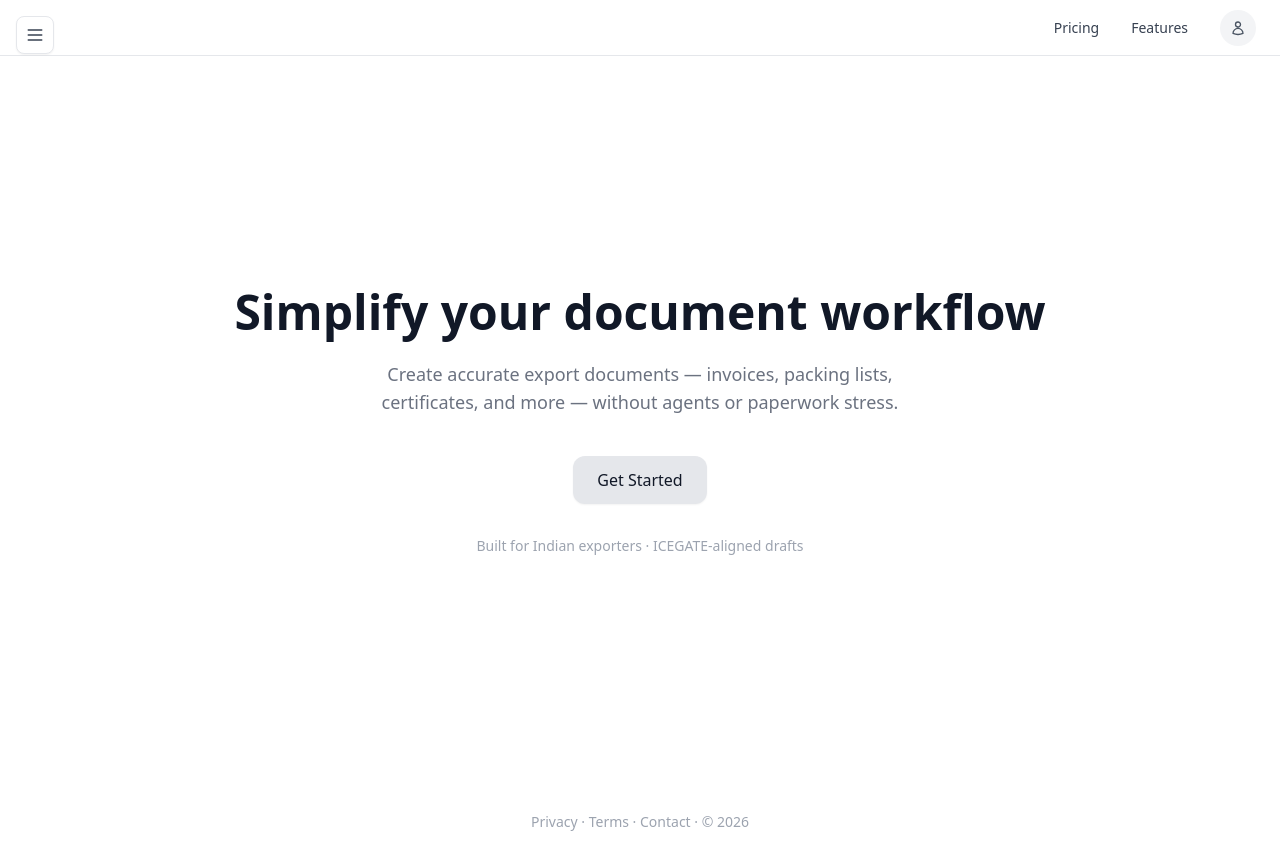
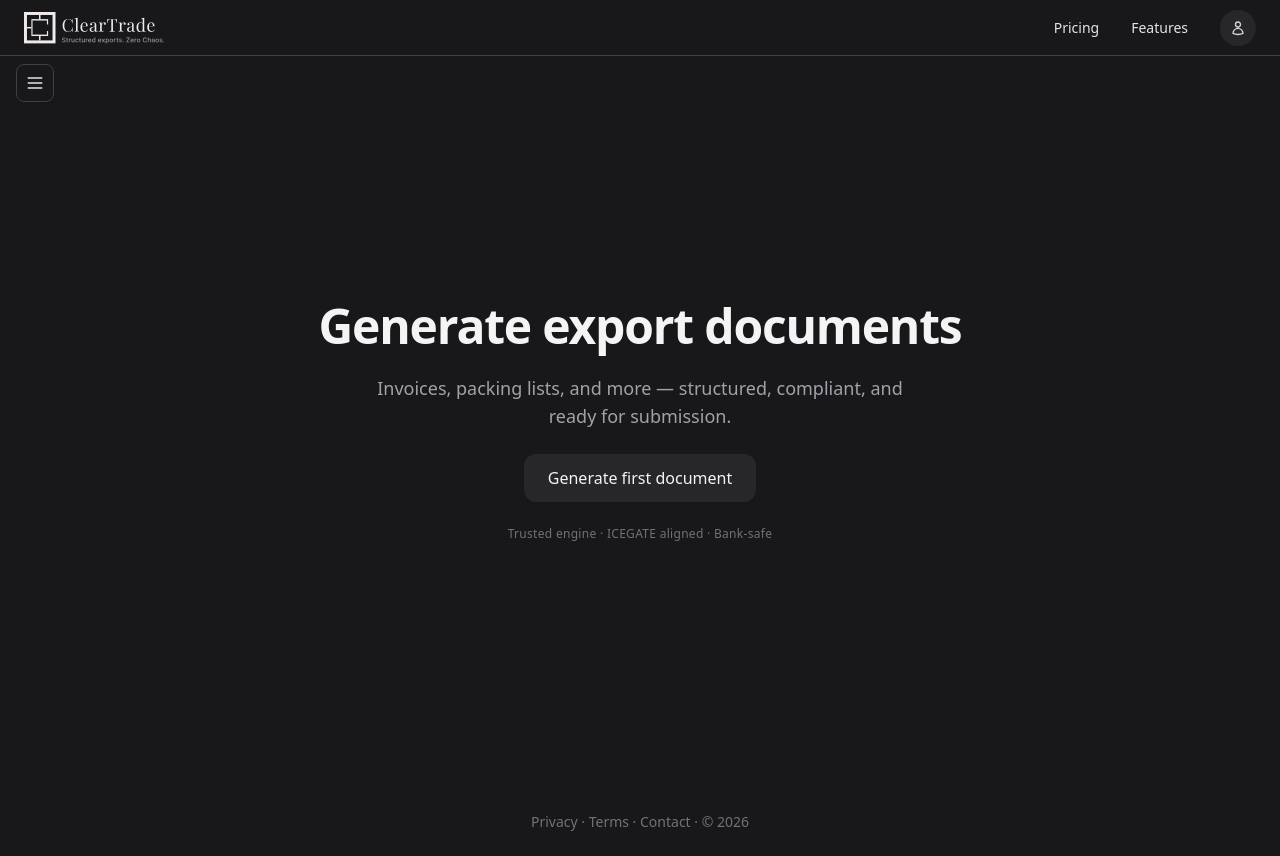
Before and after one commit to Shvngishrma/ClearTrade, a Next.js app: page / in a window 1280 px wide. Built offline with nearby package versions, Linux system fonts and the light colour scheme; no server answers.

Commit message:
chore: finalize UI copy, layout, and theme updates

```diff
--- a/app/(app)/documents/page.tsx
+++ b/app/(app)/documents/page.tsx
@@ -1083,7 +1083,7 @@ function DocumentsPage() {
   }
 
   return (
-    <div className="documents-page px-4 sm:px-6 lg:px-8 pt-8 pb-10 max-w-7xl text-gray-900 dark:text-zinc-100 rounded-2xl relative">
+    <div className="documents-page px-4 sm:px-6 md:pl-16 lg:px-8 lg:pl-24 pt-8 pb-10 max-w-7xl text-gray-900 dark:text-zinc-100 rounded-2xl relative">
       {!usageLoading && (
         <div className="mb-4 rounded-lg border border-gray-200 dark:border-zinc-700 bg-gray-50 dark:bg-zinc-900 px-4 py-3 text-sm text-gray-700 dark:text-zinc-200">
           {isLoggedIn ? (
--- a/app/(app)/settings/page.tsx
+++ b/app/(app)/settings/page.tsx
@@ -1,54 +1,12 @@
 "use client"
 
-import { useEffect, useState } from "react"
 import { useSession, signOut } from "next-auth/react"
 import Link from "next/link"
 import PrimaryButton from "../../../components/PrimaryButton"
 
-type ThemePreference = "light" | "dark" | "system"
-
 export default function SettingsPage() {
   const { data: session } = useSession()
   const isPro = Boolean(session?.user?.isPro)
-  const [theme, setTheme] = useState<ThemePreference>("system")
-  const [mounted, setMounted] = useState(false)
-
-  function resolveIsDark(nextTheme: ThemePreference) {
-    if (nextTheme === "dark") return true
-    if (nextTheme === "light") return false
-    return window.matchMedia("(prefers-color-scheme: dark)").matches
-  }
-
-  function applyTheme(nextTheme: ThemePreference) {
-    const isDark = resolveIsDark(nextTheme)
-    document.documentElement.classList.toggle("dark", isDark)
-  }
-
-  function handleThemeChange(nextTheme: ThemePreference) {
-    setTheme(nextTheme)
-    localStorage.setItem("theme-preference", nextTheme)
-    applyTheme(nextTheme)
-  }
-
-  useEffect(() => {
-    const saved = localStorage.getItem("theme-preference")
-    const initialTheme: ThemePreference =
-      saved === "light" || saved === "dark" || saved === "system" ? saved : "system"
-
-    setTheme(initialTheme)
-    applyTheme(initialTheme)
-    setMounted(true)
-  }, [])
-
-  useEffect(() => {
-    if (theme !== "system") return
-
-    const mediaQuery = window.matchMedia("(prefers-color-scheme: dark)")
-    const listener = () => applyTheme("system")
-
-    mediaQuery.addEventListener("change", listener)
-    return () => mediaQuery.removeEventListener("change", listener)
-  }, [theme])
 
   return (
     <div className="p-6 sm:p-8 max-w-5xl mx-auto rounded-2xl">
@@ -67,9 +25,6 @@ export default function SettingsPage() {
           <div className="space-y-1 text-sm">
             <a href="#account" className="block px-3 py-2 rounded-lg text-gray-700 dark:text-zinc-200 bg-gray-50 dark:bg-zinc-800">
               Account
-            </a>
-            <a href="#appearance" className="block px-3 py-2 rounded-lg text-gray-600 dark:text-zinc-300 hover:bg-gray-50 dark:hover:bg-zinc-800">
-              Appearance
             </a>
             <a href="#about" className="block px-3 py-2 rounded-lg text-gray-600 dark:text-zinc-300 hover:bg-gray-50 dark:hover:bg-zinc-800">
               About
@@ -131,36 +86,6 @@ export default function SettingsPage() {
             </div>
           </section>
 
-          <section id="appearance" className="rounded-2xl border border-gray-200 dark:border-zinc-700 bg-white dark:bg-zinc-900 p-5">
-            <h2 className="text-lg font-medium text-gray-900 dark:text-zinc-100 mb-4">Appearance</h2>
-
-            <div className="border border-gray-200 dark:border-zinc-700 rounded-xl px-4 py-3">
-              <p className="text-sm font-medium text-gray-900 dark:text-zinc-100 mb-2">Theme</p>
-              <p className="text-sm text-gray-500 dark:text-zinc-400 mb-3">Choose how Export SaaS looks for you.</p>
-
-              <div className="flex flex-wrap gap-2">
-                {(["light", "dark", "system"] as ThemePreference[]).map((option) => {
-                  const selected = theme === option
-                  return (
-                    <button
-                      key={option}
-                      type="button"
-                      onClick={() => handleThemeChange(option)}
-                      disabled={!mounted}
-                      className={`px-3 py-2 rounded-lg text-sm border transition ${
-                        selected
-                          ? "bg-gray-900 text-white border-gray-900 dark:bg-zinc-100 dark:text-zinc-900 dark:border-zinc-100"
-                          : "bg-white dark:bg-zinc-900 text-gray-700 dark:text-zinc-200 border-gray-300 dark:border-zinc-600 hover:bg-gray-50 dark:hover:bg-zinc-800"
-                      }`}
-                    >
-                      {option.charAt(0).toUpperCase() + option.slice(1)}
-                    </button>
-                  )
-                })}
-              </div>
-            </div>
-          </section>
-
           <section id="about" className="rounded-2xl border border-gray-200 dark:border-zinc-700 bg-white dark:bg-zinc-900 p-5">
             <h2 className="text-lg font-medium text-gray-900 dark:text-zinc-100 mb-4">About</h2>
 
--- a/app/features/page.tsx
+++ b/app/features/page.tsx
@@ -4,27 +4,27 @@ import PrimaryButton from "../../components/PrimaryButton"
 const FEATURES = [
   {
     title: "One-click document generation",
-    description: "Generate commercial invoice, packing list, shipping bill, COO, insurance, and LC support docs from one workflow.",
+    description: "Produce structured export documents — invoices, packing lists, and supporting files — in a single controlled workflow.",
   },
   {
     title: "Compliance-first validation",
-    description: "Built-in checks for LC terms, HS format rules, cross-document consistency, and release blockers before final download.",
+    description: "Validate against LC terms, HS classification, DGFT restrictions, and cross-document consistency before final output.",
   },
   {
     title: "ZIP + DOCX workflows",
-    description: "Download complete document bundles as ZIP and unlock DOCX export for editable business document operations.",
+    description: "Export validated document sets as ZIP or editable DOCX for downstream business and banking workflows.",
   },
   {
     title: "Lifecycle control",
-    description: "Track DRAFT, READY, LOCKED, and AMENDED states with controlled versioning and traceable document integrity.",
+    description: "Manage document states — draft, ready, locked, and amended — with version control and audit traceability.",
   },
   {
     title: "Exporter-friendly UX",
-    description: "Auto-fill shipment details, structural field validation, and guided corrections to reduce manual errors while drafting.",
+    description: "Capture shipment data accurately, validate inputs in real time, and reduce manual errors during drafting.",
   },
   {
     title: "Audit-ready outputs",
-    description: "Generate compliance certificates, proof layers, and structured report sections designed for operational and banking review.",
+    description: "Generate structured outputs with compliance summaries, validation logs, and formats ready for bank and customs review.",
   },
 ]
 
@@ -49,8 +49,8 @@ export default function FeaturesPage() {
         </div>
 
         <div className="mt-12 text-center">
-          <PrimaryButton href="/documents" className="px-8">
-            Start generating documents
+          <PrimaryButton href="/documents">
+            Generate first document
           </PrimaryButton>
         </div>
       </section>
--- a/app/layout.tsx
+++ b/app/layout.tsx
@@ -18,7 +18,7 @@ export const metadata: Metadata = {
 
 export default function RootLayout({ children }: { children: React.ReactNode }) {
   return (
-    <html lang="en" suppressHydrationWarning>
+    <html lang="en" className="dark" suppressHydrationWarning>
       <body>
         <LayoutShell>{children}</LayoutShell>
       </body>
--- a/app/page.tsx
+++ b/app/page.tsx
@@ -10,19 +10,20 @@ export default function HomePage() {
       <section className="flex flex-col items-center justify-center flex-1 text-center px-6 relative overflow-hidden">
         <div className="absolute inset-0 -z-10 bg-gradient-to-b from-gray-50 to-white dark:from-zinc-800 dark:to-zinc-900" />
 
-        <h1 className="text-4xl md:text-5xl font-semibold mb-6 text-gray-900 dark:text-zinc-100 leading-tight">
-          Simplify your document workflow
-        </h1>
+        <div className="max-w-2xl mx-auto text-center space-y-6">
+          <h1 className="text-4xl md:text-5xl font-semibold tracking-tight text-gray-900 dark:text-zinc-100">
+            Generate export documents
+          </h1>
 
-        <p className="text-gray-500 dark:text-zinc-400 max-w-xl mb-10 text-base md:text-lg">
-          Create accurate export documents — invoices, packing lists,
-          certificates, and more — without agents or paperwork stress.
-        </p>
+          <p className="text-gray-500 dark:text-zinc-400 text-base md:text-lg max-w-xl mx-auto">
+            Invoices, packing lists, and more — structured, compliant, and ready for submission.
+          </p>
 
-        <PrimaryButton href="/documents">Get Started</PrimaryButton>
+          <PrimaryButton href="/documents">Generate first document</PrimaryButton>
 
-        <div className="mt-8 text-sm text-gray-400 dark:text-zinc-500">
-          Built for Indian exporters · ICEGATE-aligned drafts
+          <p className="mt-4 text-xs tracking-wide text-gray-500 dark:text-zinc-500 text-center">
+            Trusted engine · ICEGATE aligned · Bank-safe
+          </p>
         </div>
       </section>
 
--- a/components/LayoutShell.tsx
+++ b/components/LayoutShell.tsx
@@ -10,12 +10,7 @@ export default function LayoutShell({ children }: { children: React.ReactNode })
   const pathname = usePathname()
 
   useEffect(() => {
-    const saved = localStorage.getItem("theme-preference")
-    const theme = saved === "light" || saved === "dark" || saved === "system" ? saved : "system"
-    const prefersDark = window.matchMedia("(prefers-color-scheme: dark)").matches
-    const shouldDark = theme === "dark" || (theme === "system" && prefersDark)
-
-    document.documentElement.classList.toggle("dark", shouldDark)
+    document.documentElement.classList.add("dark")
   }, [])
 
   return (
--- a/components/Navbar.tsx
+++ b/components/Navbar.tsx
@@ -1,25 +1,27 @@
 "use client"
 
 import Link from "next/link"
-import { usePathname } from "next/navigation"
+import Image from "next/image"
 import ProfileDropdown from "./ProfileDropdown"
 
 export default function Navbar() {
-  const pathname = usePathname()
-
-  const isAppPage =
-    pathname.startsWith("/documents") || pathname.startsWith("/dashboard") || pathname.startsWith("/settings")
-
   return (
-    <header className="h-14 border-b border-gray-200 dark:border-zinc-700 flex items-center px-6 justify-between bg-white dark:bg-zinc-900">
-      {/* LEFT - Home icon (only on app pages) */}
-      <div>
-        {isAppPage && (
-          <Link href="/" className="text-xl text-gray-700 dark:text-zinc-200">
-            🏠
-          </Link>
-        )}
-      </div>
+    <header className="h-14 border-b border-gray-200 dark:border-zinc-700 flex items-center px-5 pl-14 lg:px-6 lg:pl-6 justify-between bg-white dark:bg-zinc-900">
+      {/* LEFT - Brand lockup */}
+      <Link
+        href="/"
+        className="flex items-center min-w-0 hover:opacity-90 transition"
+        aria-label="ClearTrade home"
+      >
+        <Image
+          src="/brand-logo.svg"
+          alt="ClearTrade logo"
+          width={140}
+          height={32}
+          className="h-7 sm:h-8 w-auto"
+          priority
+        />
+      </Link>
 
       {/* RIGHT - Navigation links and Profile */}
       <div className="flex gap-8 items-center text-sm font-medium text-gray-700 dark:text-zinc-200">
--- a/components/Sidebar.tsx
+++ b/components/Sidebar.tsx
@@ -79,9 +79,9 @@ export default function Sidebar() {
     <>
       {/* Toggle Button - always visible */}
       <button
-        onClick={() => isMobile && setIsOpen(!isOpen)}
+        onClick={() => setIsOpen(!isOpen)}
         onMouseEnter={handleMouseEnter}
-        className="fixed top-4 left-4 z-50 p-2 rounded-lg bg-white dark:bg-zinc-900 border border-gray-200 dark:border-zinc-700 hover:bg-gray-50 dark:hover:bg-zinc-800 transition-all shadow-sm text-gray-700 dark:text-zinc-200"
+        className="fixed top-16 left-4 z-50 p-2 rounded-lg bg-white dark:bg-zinc-900 border border-gray-200 dark:border-zinc-700 hover:bg-gray-50 dark:hover:bg-zinc-800 transition-all shadow-sm text-gray-700 dark:text-zinc-200"
       >
         <svg
           className="w-5 h-5"
@@ -119,13 +119,13 @@ export default function Sidebar() {
       <aside
         onMouseEnter={handleMouseEnter}
         className={clsx(
-          "fixed top-0 left-0 h-screen bg-white dark:bg-zinc-900 border-r border-gray-200 dark:border-zinc-700 z-40 flex flex-col transition-all duration-300 ease-in-out",
+          "fixed top-14 left-0 h-[calc(100vh-3.5rem)] bg-white dark:bg-zinc-900 border-r border-gray-200 dark:border-zinc-700 z-40 flex flex-col transition-all duration-300 ease-in-out",
           isOpen ? "w-64 translate-x-0" : "w-0 -translate-x-full"
         )}
       >
         <div className="flex-1 flex flex-col overflow-hidden">
           {/* Navigation */}
-          <nav className="flex flex-col gap-1 px-4 py-6 mt-16">
+          <nav className="flex flex-col gap-1 px-4 pt-14 pb-6">
             <NavItem href="/" label="Home" />
             <NavItem href="/dashboard" label="Dashboard" />
             <NavItem href="/documents" label="Documents" />
```
Also changed, not shown: public/brand-logo.svg (added).
